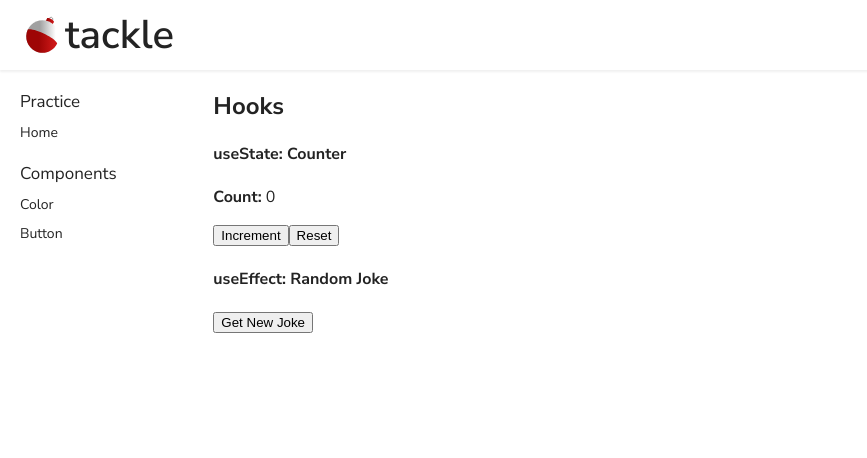
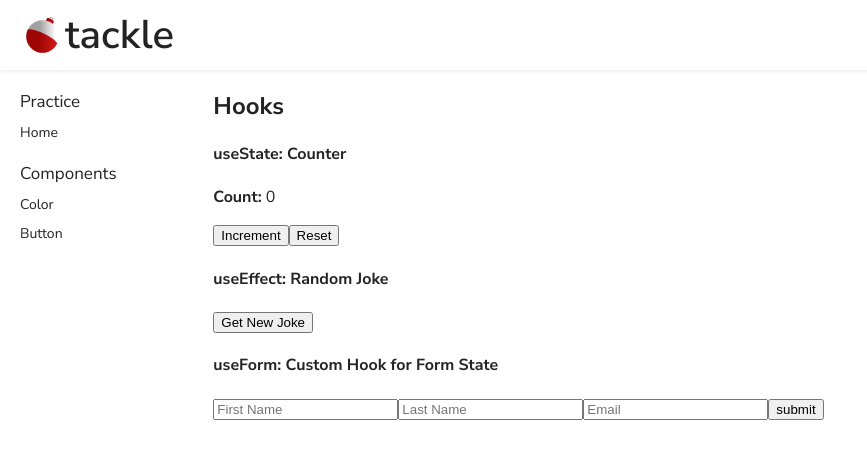
Before and after one commit to jrmoore117/practice-app, a React (Create React App) app: page / in a window 1280 px wide. Shown: the top 458 px of the page, without its empty margins (0-867 px from the left). Built offline with nearby package versions, Linux system fonts and the light colour scheme; no server answers.

Commit message:
Add test form component to home page.

```diff
--- a/src/pages/HomePage.js
+++ b/src/pages/HomePage.js
@@ -1,7 +1,7 @@
 /* @jsx jsx */
 import React, { useState, useEffect } from 'react';
 import { css, jsx } from '@emotion/core';
-import { Counter, RandomJoke } from '../components';
+import { Counter, RandomJoke, Form } from '../components';
 
 const bold = css`font-weight: 700;`;
 
@@ -14,6 +14,7 @@ export const HomePage = () => {
       <div>
          <Counter count={count} setCount={setCount}/>
          <RandomJoke />
+         <Form />
       </div>
    );
 }
```
